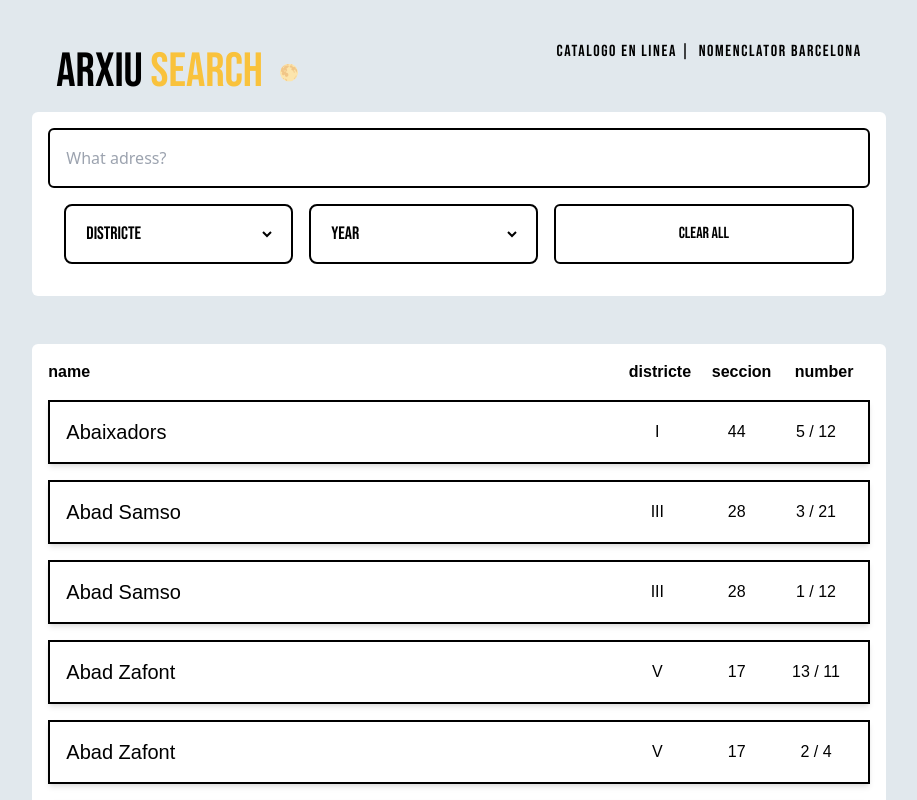
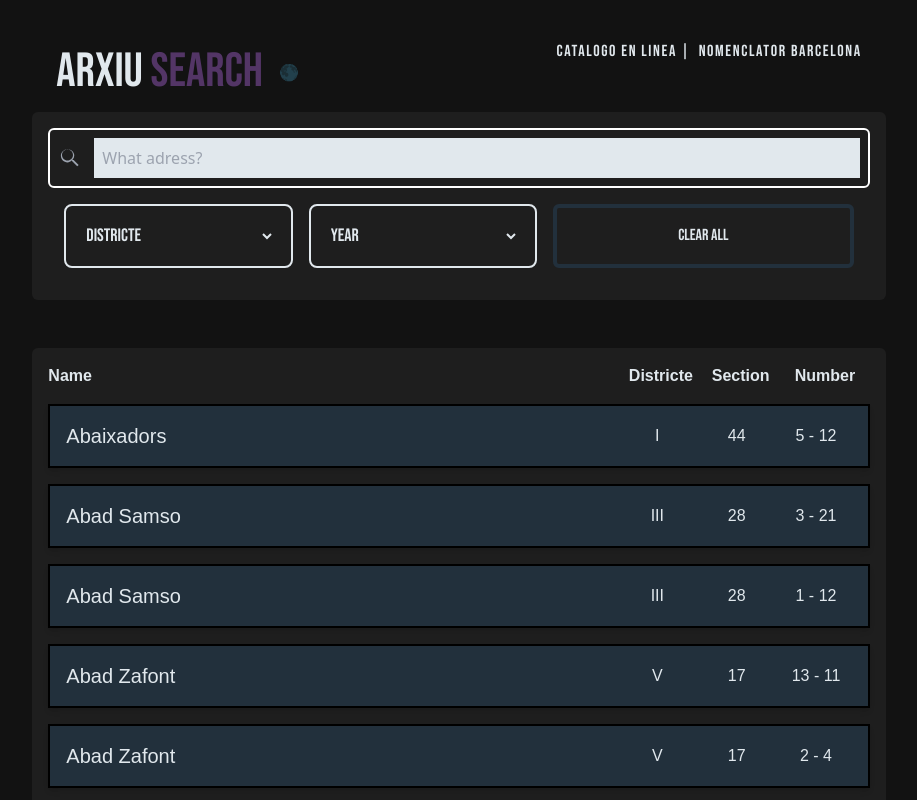
Before and after one commit to LilaSarfson/project_arxiu, a React (Vite) app: page / in a window 1280 px wide. Shown: the top 800 px of the page, without its empty margins (181-1098 px from the left). Built offline with nearby package versions, Linux system fonts and the light colour scheme; a web font is replaced by a local one.

Commit message:
fixing things. Darkmode

```diff
--- a/src/App.jsx
+++ b/src/App.jsx
@@ -44,14 +44,16 @@ function App() {
               </div>
             </div>
       </section>
-      <section className='flex flex-col justify-center gap-4 bg-white p-4 w-4/6 rounded-md dark:bg-dark_secction'>
-        <CardHeader name={FILTERS_LIST[1]} dist={FILTERS_LIST[0]} seccion={FILTERS_LIST[3]} number={FILTERS_LIST[4]}/>
+      <section className='bg-white rounded-md dark:bg-dark_secction w-4/6'>
+        <div className="flex flex-col justify-center gap-4 p-4">
+          <CardHeader/>
           <p className={`${filteredData === undefined || filteredData.length !=0  ? 'hidden' : 'block'} text-center`}>{ERROR_WARNING}</p>
             {isLoading ? (<Loading/>) : ( filteredData != undefined ?
             renderCard(filteredData)
             :
             renderCard(census))
             }
+       </div>
         <Footer/>
         </section>
   </div>
--- a/src/components/CarHeader.jsx
+++ b/src/components/CarHeader.jsx
@@ -1,11 +1,10 @@
-export default function CardHeader (props){
-    const {name, dist, seccion, number} = props
+export default function CardHeader (){
     return(
     <ul className="grid grid-cols-10 justify-end gap-2 font-bold wix_font">
-        <li className="col-span-7">{name}</li>
-        <li className="col-span-1">{dist}</li>
-        <li className="col-span-1">{seccion}</li>
-        <li className="col-span-1">{number}</li>
+        <li className="col-span-7">Name</li>
+        <li className="col-span-1">Districte</li>
+        <li className="col-span-1">Section</li>
+        <li className="col-span-1">Number</li>
     </ul>
 
 )}
--- a/src/components/Card.jsx
+++ b/src/components/Card.jsx
@@ -1,12 +1,13 @@
 export default function Card (props){
+const {name, dist, seccion, numeroI, numeroF} = props
 return(
         <div className="dark:bg-dark_card wix_font grid grid-cols-10 items-center gap-2 border-2 border-black text-center p-4 shadow-md">
             <div className='flex flex-row gap-2 items-end col-span-7'>
-                <h3 className="text-xl ">{props.name}</h3>
+                <h3 className="text-xl ">{name}</h3>
             </div>
-            <p className='col-span-1'>{props.distrito}</p>
-            <p className='col-span-1'>{props.seccion}</p>
-            <p className='col-span-1'>{props.numeroI} / {props.numeroF}</p>
+            <p className='col-span-1'>{dist}</p>
+            <p className='col-span-1'>{seccion}</p>
+            <p className='col-span-1'>{numeroI && numeroF === '0' ? ('toda') : `${numeroI} - ${numeroF}` }</p>
         </div>
     )
 }
--- a/src/components/DarkModeToggle.jsx
+++ b/src/components/DarkModeToggle.jsx
@@ -1,20 +1,13 @@
 import React, { useState } from 'react';
-// import sun from '../../assets/sun.png'
-// import moon from '../../assets/moon.png'
-
+import useSaveLigthsMode from '../hooks/useSaveLigthsMode';
  export default function DarkModeToggle (){
-    const [darkMode, setDarkMode] = useState(false);
-
-    const toggleDarkMode = () => {
-      setDarkMode(!darkMode);
-      document.documentElement.classList.toggle('dark', !darkMode);
-    };
+  const [darkMode, setDarkMode] = useState(localStorage.getItem("dark") === "activated");
+  useSaveLigthsMode(darkMode)
   return (
       <button id='toggle'
-        onClick={toggleDarkMode}>
-        {darkMode ? <icon>🌑</icon> : <icon>🌕
+        onClick={() => setDarkMode(!darkMode)}>
+        {darkMode ? <icon>🌕</icon> : <icon>🌑
         </icon>  }
-         {/* // <img className='w-5' src={sun}/> : <img className='w-5' src={moon}/>} */}
       </button>
 
   );
--- a/src/components/Footer.jsx
+++ b/src/components/Footer.jsx
@@ -1,5 +1,5 @@
 export default function Footer (){return(
-    <div className=" flex flex-row justify-between text-xs w-full h-20 dark:bg-dark_card bg-white bebas_font">
-        <p className="pr-6 pb-2 self-end wix_font">Developed and designed by Lila Sarfson © 2023</p>
+    <div className="text-xs w-full dark:bg-dark_card bg-white">
+        <p className=" p-4 self-end wix_font">Developed and designed by Lila Sarfson © 2023</p>
     </div>
     )}
--- a/src/components/HeaderPage.jsx
+++ b/src/components/HeaderPage.jsx
@@ -1,6 +1,5 @@
-// import logo from '../../assets/logo.png'
 import DarkModeToggle from '../components/DarkModeToggle'
-export default function HeaderPage(props){
+export default function HeaderPage(){
     return(
         <section className='flex flex-row'>
             <div className='flex flex-row w-full items-center gap-4 justify-start ml-6 h-4'>
--- a/src/components/SearchBar.jsx
+++ b/src/components/SearchBar.jsx
@@ -9,9 +9,9 @@ export default function SearchBar() {
     return (
       <div>
         <div className=" dark:border-white dark:text-black rounded-md flex w-full items-center border border-2 border-black p-2">
-          {/* <svg className="text-gray-400 mr-3" viewBox="0 0 24 24" fill="none" xmlns="http://www.w3.org/2000/svg">
+          <svg className="text-gray-400 w-6 mr-3" viewBox="0 0 24 24" fill="none" xmlns="http://www.w3.org/2000/svg">
             <path d="M15.5 14H14.71L14.43 13.73C15.61 12.54 16.25 11.04 16.25 9.5C16.25 5.91015 13.0899 3.125 9.5 3.125C5.91015 3.125 2.875 6.16015 2.875 9.75C2.875 13.3399 5.91015 16.375 9.5 16.375C11.04 16.375 12.54 15.7501 13.73 14.56L14 14.29V15.08L19.25 20.3301L20.6602 18.9199L15.41 13.6701L15.5 14ZM9.5 14.5C6.41987 14.5 4 12.0801 4 9C4 5.91987 6.41987 3.5 9.5 3.5C12.5801 3.5 15 5.91987 15 9C15 12.0801 12.5801 14.5 9.5 14.5Z" fill="currentColor"/>
-          </svg> */}
+          </svg>
           <input onChange={handleChange}type="text" className="p-2 flex-grow bg-white dark:bg-dark_white focus:outline-none" placeholder="What adress?"></input>
         </div>
 
--- a/src/constants/render-card.jsx
+++ b/src/constants/render-card.jsx
@@ -4,7 +4,7 @@ const renderCards = (data) => {
       <Card
         key={index}
         name={item.name}
-        distrito={item.districte}
+        dist={item.districte}
         seccion={item.seccion}
         numeroI={item.numberI}
         numeroF={item.numberF}
--- a/src/constants/selector-data.jsx
+++ b/src/constants/selector-data.jsx
@@ -3,3 +3,5 @@ export const DISTRICTE_LIST = ["I", "II", "III", "IV", "V", "VI", "VII", "VIII",
 export const YEARS_LIST = ['1930', '1940', '1945', '1950', '1955']
 
 export const FILTERS_LIST = ['districte','name','year','seccion', 'number' ]
+
+export const DEFAULT_FILTERS=['', 'districte', 'year']
--- /dev/null
+++ b/src/hooks/useSaveLigthsMode.jsx
@@ -0,0 +1,9 @@
+import { useEffect } from "react"
+
+const useSaveLigthsMode= (darkMode) => {
+    useEffect(() => {
+        document.body.classList.toggle('dark', !darkMode);
+        localStorage.setItem("dark", darkMode ? "activated" : "desactivated");
+      }, [darkMode]);
+}
+export default useSaveLigthsMode;
--- a/src/store/census.ts
+++ b/src/store/census.ts
@@ -7,6 +7,7 @@ interface State {
     fetchCensus: ()=> Promise<void>
     applyFilters: ()=>{}
     setFilter: ()=>{}
+    refreshPage: ()=>{}
     isLoading: boolean
     filters: {
         districte: null,
@@ -30,7 +31,7 @@ interface State {
             set((state) => ({
             filters: {
             ...state.filters,
-            [filterType]: value,
+            [filterType]: value !== undefined ? value : null,
                      },
                 })
             );
@@ -49,7 +50,7 @@ interface State {
                 filteredData = filterFunction(filteredData, 'year', year)
             }
             set({filteredData:filteredData})
-          },
+          }
         }
     }
 )
```
Also changed, not shown: src/hooks/useFilterCensus.jsx (deleted, +0 -24 lines). Lines whose indentation alone changed are shown as unchanged.
